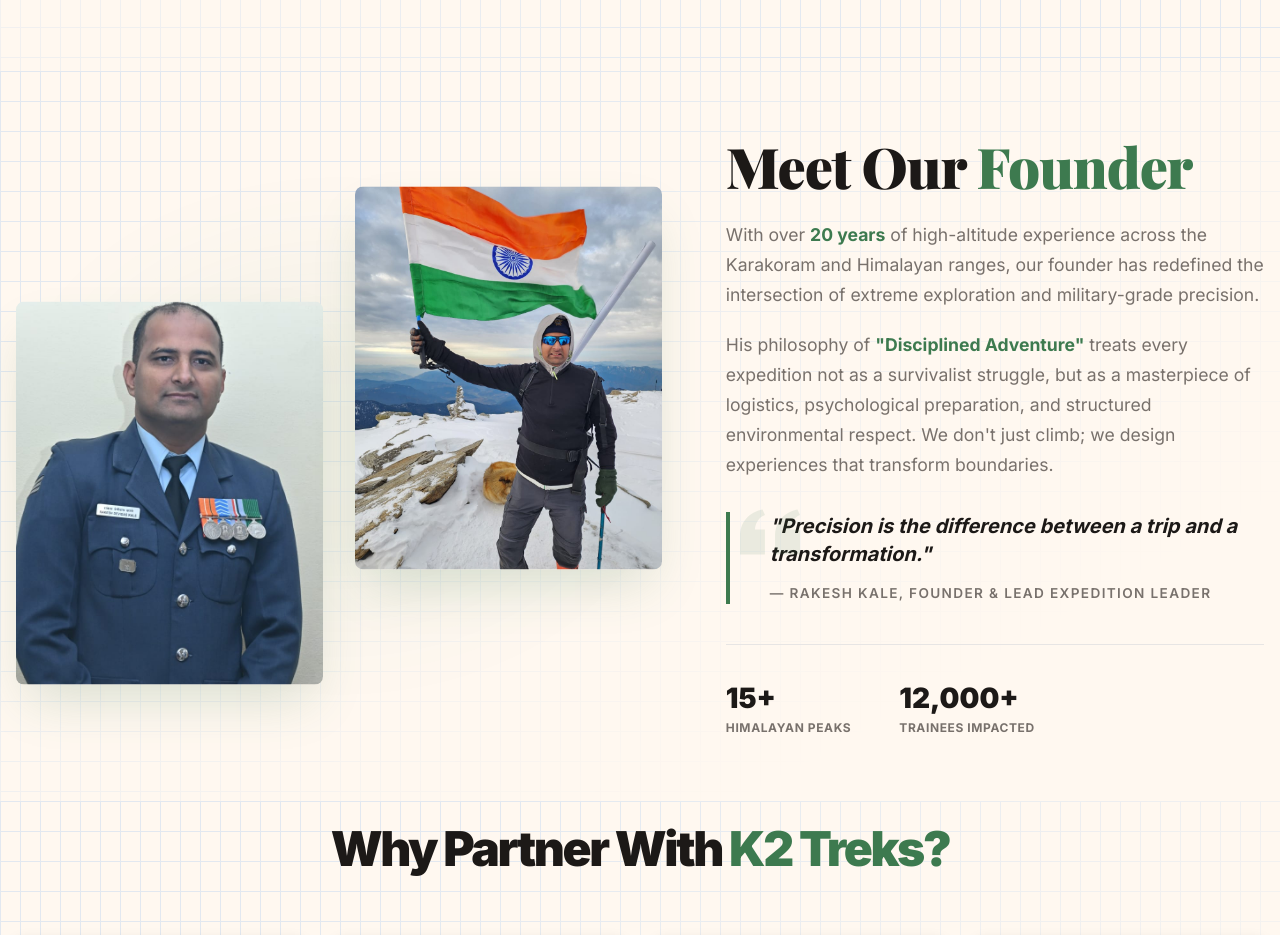
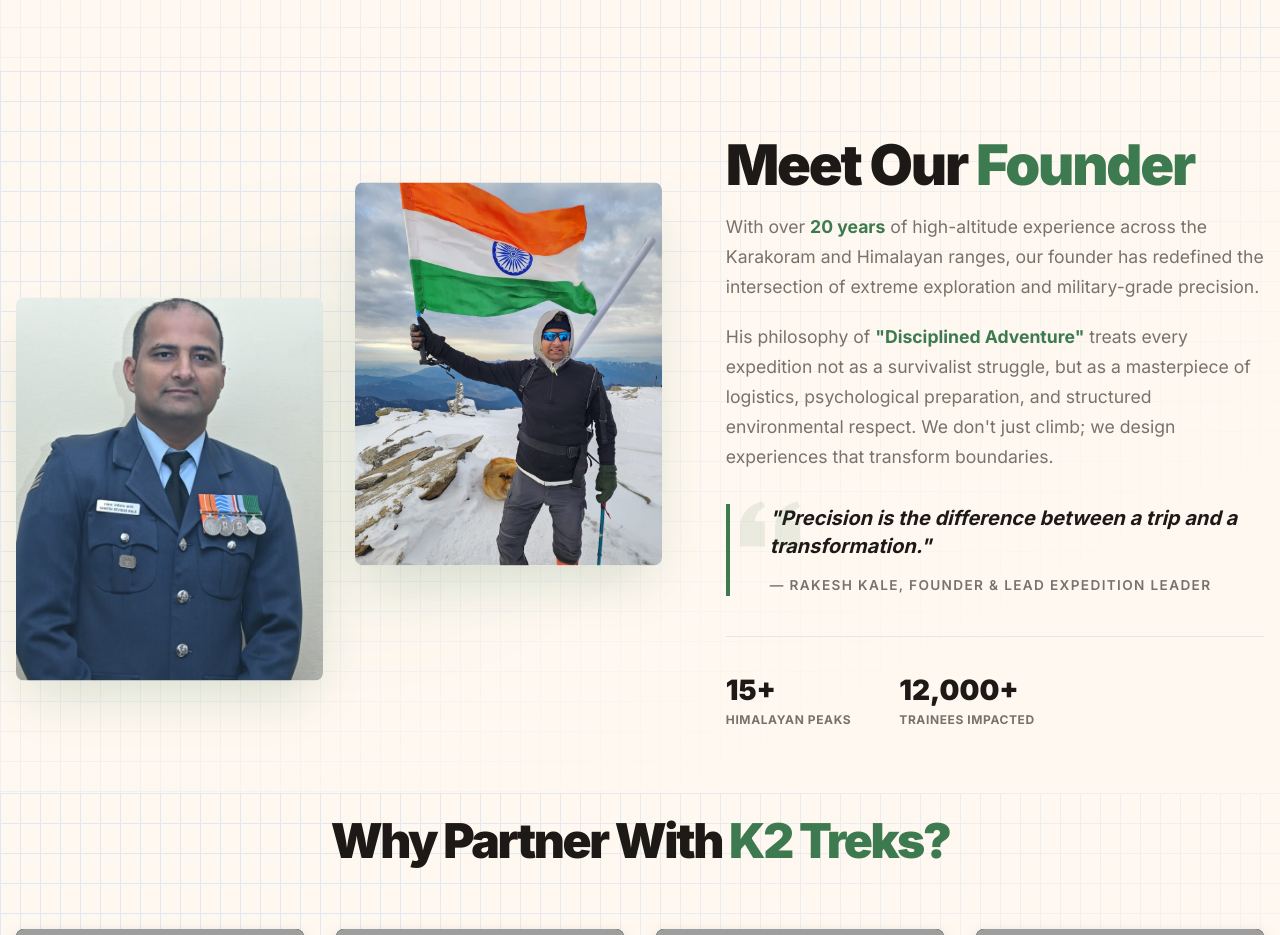
Before and after one commit to VedantJoshi21/K2-Treks-and-Adventures, a React (Vite) app in the folder Frontend/Root/: page / in a window 1280 px wide. Shown: the part 5620-6555 px from the top of the page. Built offline with nearby package versions, Linux system fonts and the light colour scheme; grey boxes are pictures that could not be loaded.

Commit message:
Fixed the issue of off font in the Founder section's heading

```diff
--- a/Frontend/Root/src/components/FounderSection.jsx
+++ b/Frontend/Root/src/components/FounderSection.jsx
@@ -96,13 +96,12 @@
           {/* Founder Content */}
           <div>
             <h2 style={{
-              fontSize: 'clamp(2.25rem, 5vw, 3.5rem)',
+              fontSize: 'clamp(2.25rem, 6vw, 3.5rem)',
               fontWeight: 900,
               lineHeight: 1.1,
-              marginBottom: '1.5rem',
-              letterSpacing: '-0.02em',
-              color: theme.text,
-              fontFamily: "'Playfair Display', serif"
+              marginBottom: '1rem',
+              letterSpacing: '-0.04em',
+              color: theme.text
             }}>
               Meet Our <span style={{ color: '#3d7a4f' }}>Founder</span>
             </h2>
```
